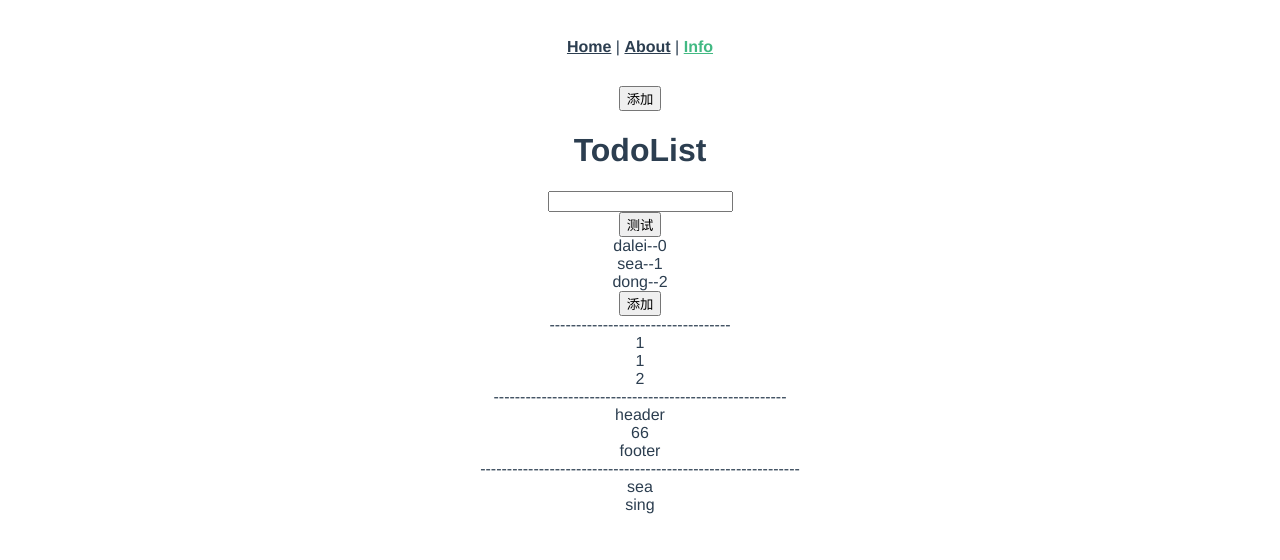
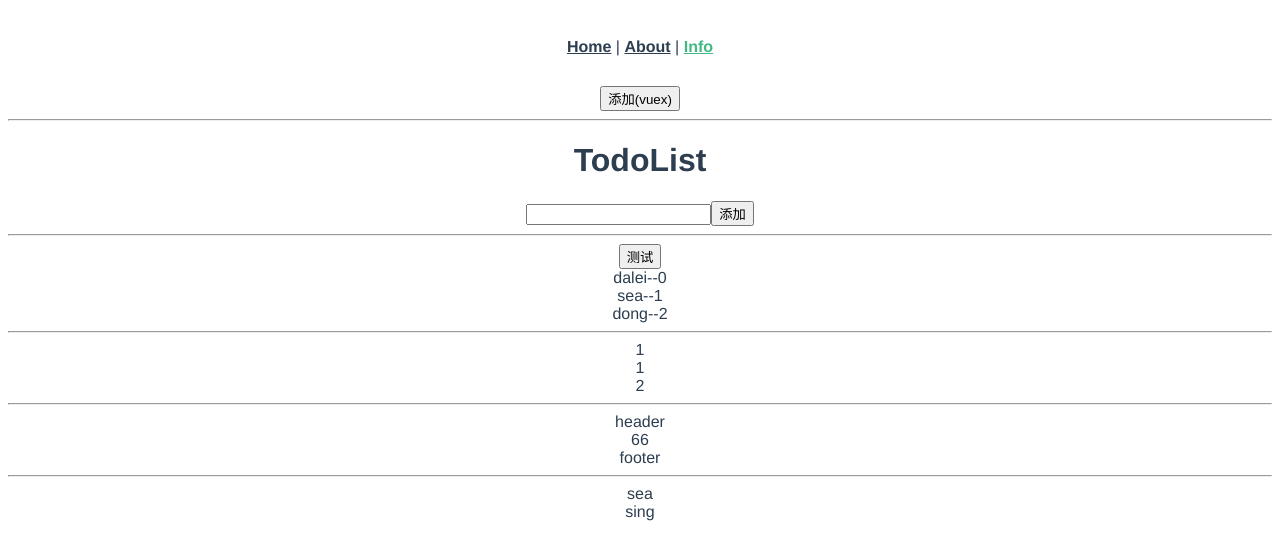
Before and after one commit to gegelei/vue-demo, a Vue app: page /info in a window 1280 px wide. Shown: the top 560 px of the page. Built offline with nearby package versions, Linux system fonts and the light colour scheme; the HTML template or start-up script is replaced by a standard one.

Commit message:
格式化代码 his.$data、this._data、this.xxx 都能获取数据

```diff
--- a/src/components/Counter.vue
+++ b/src/components/Counter.vue
@@ -19,7 +19,7 @@
         // }
       }
     },
-      data: function() {
+    data: function () {
       return {
         step: 1,
         number: 0,
@@ -29,13 +29,13 @@
     name: 'Counter',
     methods: {
       add () {
-          this.$data.number++;
-          this.$emit('change');
+        this.$data.number++
+        this.$emit('change')
       },
       add1 () {
         //直接操作父组件传的content会报错，在子组件中复制一份即可操作
-            this.$data.NewContent += this.$data.step;
-            this.$emit('change1', this.$data.step);
+        this.NewContent += this.step
+        this.$emit('change1', this.step)
       },
     }
   }
--- a/src/views/Info.vue
+++ b/src/views/Info.vue
@@ -1,13 +1,12 @@
 <template>
     <div>
-        <button type="button" @click="add()">添加</button>
+        <button type="button" @click="add()">添加(vuex)</button>
+        <hr/>
+
+
 
         <div><h1>TodoList</h1></div>
         <input v-model="inputValue"/>
-        <div>
-        <button @click="buttonclick" v-if="show">测试{{text}}</button>
-            <div v-for="(item,index) of Newlist">{{item.name}}--{{index}}</div>
-        </div>
         <button @click="tianjia">添加</button>
         <div>
             <!--组件多种写法-->
@@ -18,7 +17,18 @@
             <div is="todo-item" v-for="(item,index) in list" :key="item" :content="item" :index="index"
                  @zidel="delMethod"></div>
         </div>
-        ----------------------------------
+        <hr/>
+
+
+
+        <div>
+            <button @click="buttonclick" v-if="show">测试{{text}}</button>
+            <div v-for="(item,index) of Newlist">{{item.name}}--{{index}}</div>
+        </div>
+        <hr/>
+
+
+
         <!--父子组件数据传递demo1,使用ref完成计数器-->
         <!--        <div>-->
         <!--            <counter @change="makeCount" ref="count1"></counter>-->
@@ -31,19 +41,24 @@
             <counter :content="1" @change1="handleclick"></counter>
             <div>{{total1}}</div>
         </div>
-        -------------------------------------------------------
+        <hr/>
+
+
+
         <!--   插槽slot   study  -->
         <div>
-            <!--直接调用父组件的原生事件-->
+            <!--直接调用父组件的原生事件666-->
             <slotTest @click.native="handletest">
                 <!--使用插槽的方法向子组件传递大量数据，保证代码整洁性-->
                 <!--    加上slot属性后，子组件中可分开使用插槽   -->
-                <div slot="header"> header </div>
-                <div slot="footer"> footer </div>
+                <div slot="header"> header</div>
+                <div slot="footer"> footer</div>
             </slotTest>
+        </div>
+        <hr/>
 
-        </div>
-        ------------------------------------------------------------
+
+
         <!--   非父子组件传值 bus/观察者模式 实现-->
         <div>
             <busTest content="sea"></busTest>
@@ -58,9 +73,9 @@
   import Counter from '../components/Counter'
   import SlotTest from '../components/SlotTest'
   import BusTest from '../components/BusTest'
-  import Vue from "vue";
+  import Vue from 'vue'
   //将bus属性挂载到所有的vue实例中
-  Vue.prototype.bus = new Vue();
+  Vue.prototype.bus = new Vue()
 
   export default {
     name: 'info',
@@ -75,7 +90,7 @@
       return {
         inputValue: '',
         list: [],
-          Newlist: [{name:'dalei'},{name:'sea'},{name:'dong'}],
+        Newlist: [{ name: 'dalei' }, { name: 'sea' }, { name: 'dong' }],
         text: '',
         text1: 1,
         text2: 2,
@@ -86,10 +101,10 @@
     },
 
     methods: {
-        buttonclick() {
-            this.text = this.text1 + this.text2;
+      buttonclick () {
+        this.text = this.text1 + this.text2
         // this.show = !this.show;
-            this.Newlist.sort();
+        this.Newlist.sort()
       },
       add () {
         store.commit('increase')
@@ -97,17 +112,17 @@
       },
       tianjia () {
         this.list.push(this.inputValue)
-          console.log(this.list);
+        console.log(this.list)
         this.inputValue = ''
       },
       delMethod (index) {
         this.list.splice(index, 1)
       },
       makeCount () {
-            this.total = this.$refs.count1.number + this.$refs.count2.number;
+        this.total = this.$refs.count1.number + this.$refs.count2.number
       },
       handleclick (value) {
-            this.total1 += value;
+        this.total1 += value
       },
       handletest () {
       },
```
Lines whose indentation alone changed are shown as unchanged.
